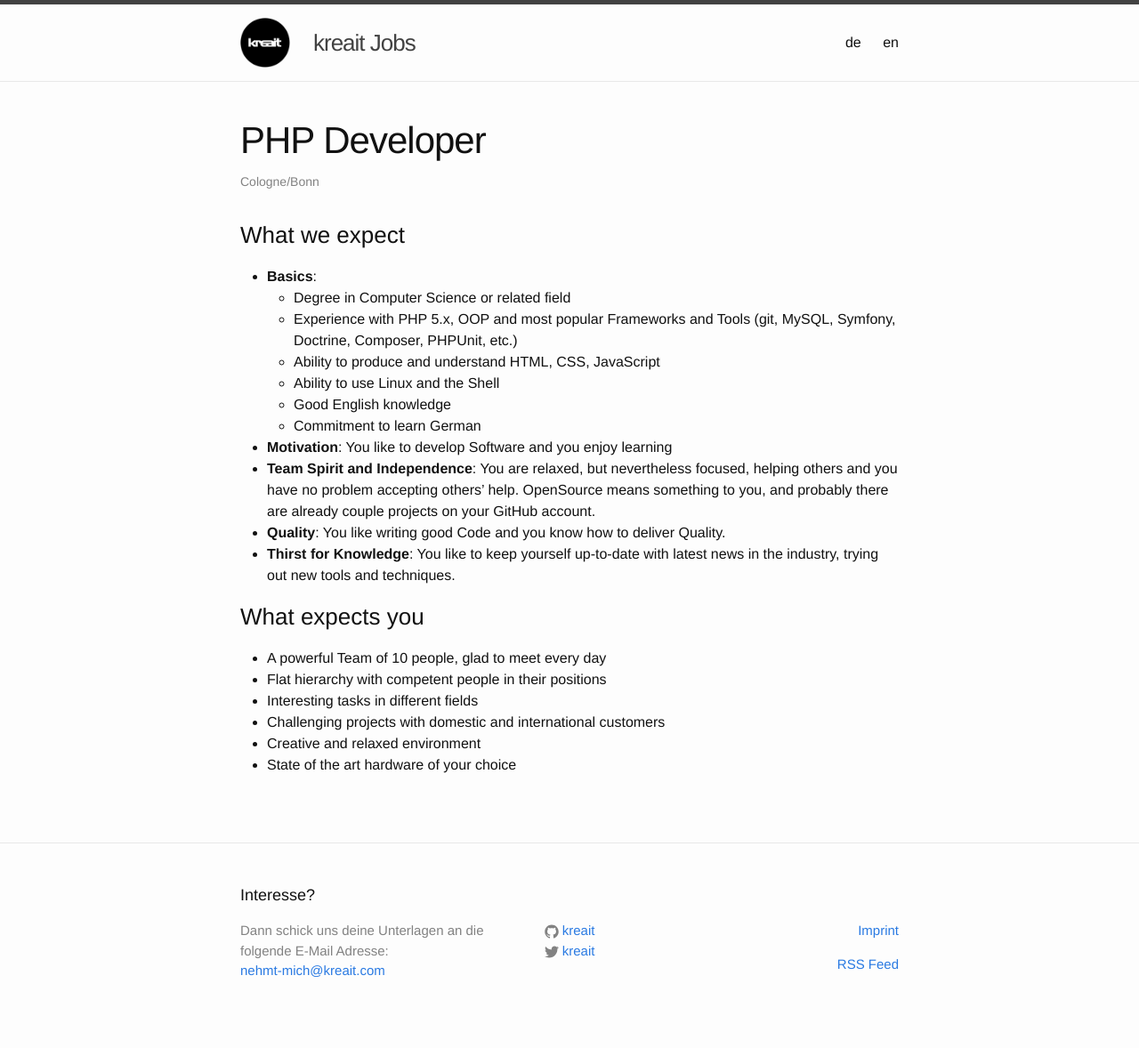
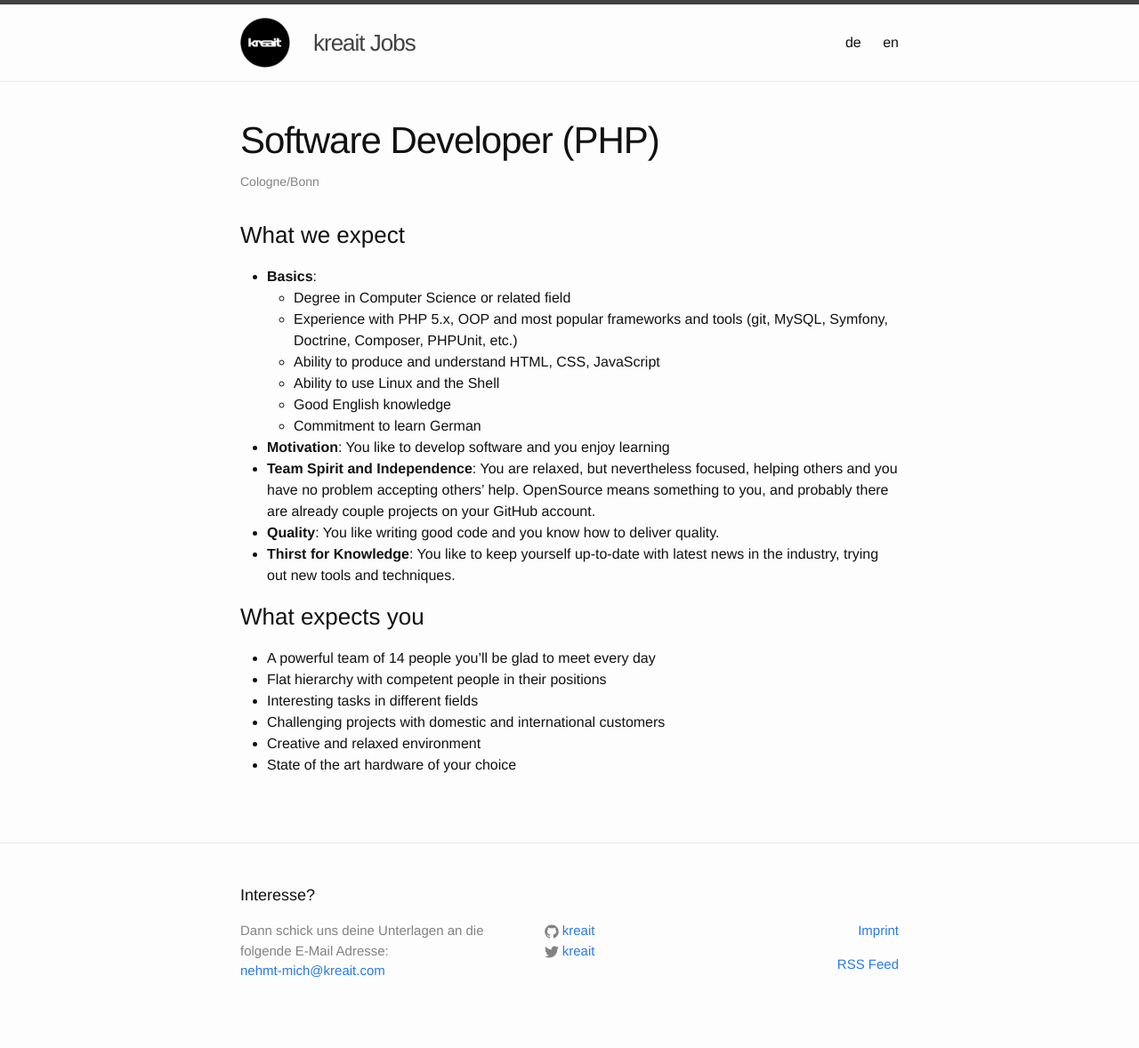
Before and after one commit to dyanakiev/jobs.kreait.com, a Jekyll site: the page built from _posts/en/2015-05-10-php-developer.md, in a window 1280 px wide. Shown: the whole page at 89% size. Built offline with Jekyll 4.4.1, drawn with Linux system fonts in a browser that asks for light colours.

Commit message:
Update PHP Developer job description (#5)
spell check & team size correction

```diff
--- a/_posts/en/2015-05-10-php-developer.md
+++ b/_posts/en/2015-05-10-php-developer.md
@@ -1,6 +1,6 @@
 ---
 layout:   post
-title:    PHP Developer
+title:    Software Developer (PHP)
 name:     php-developer
 date:     2015-05-10 16:12:18
 location: Cologne/Bonn
@@ -10,19 +10,19 @@
 
 - **Basics**:
     + Degree in Computer Science or related field
-    + Experience with PHP 5.x, OOP and most popular Frameworks and Tools (git, MySQL, Symfony, Doctrine, Composer, PHPUnit, etc.)
+    + Experience with PHP 5.x, OOP and most popular frameworks and tools (git, MySQL, Symfony, Doctrine, Composer, PHPUnit, etc.)
     + Ability to produce and understand HTML, CSS, JavaScript
     + Ability to use Linux and the Shell
     + Good English knowledge
     + Commitment to learn German
-- **Motivation**: You like to develop Software and you enjoy learning
+- **Motivation**: You like to develop software and you enjoy learning
 - **Team Spirit and Independence**: You are relaxed, but nevertheless focused, helping others and you have no problem accepting others' help. OpenSource means something to you, and probably there are already couple projects on your GitHub account.
-- **Quality**: You like writing good Code and you know how to deliver Quality.
+- **Quality**: You like writing good code and you know how to deliver quality.
 - **Thirst for Knowledge**: You like to keep yourself up-to-date with latest news in the industry, trying out new tools and techniques.
 
 ### What expects you
 
-- A powerful Team of 10 people, glad to meet every day
+- A powerful team of 14 people you'll be glad to meet every day
 - Flat hierarchy with competent people in their positions
 - Interesting tasks in different fields
 - Challenging projects with domestic and international customers
```
